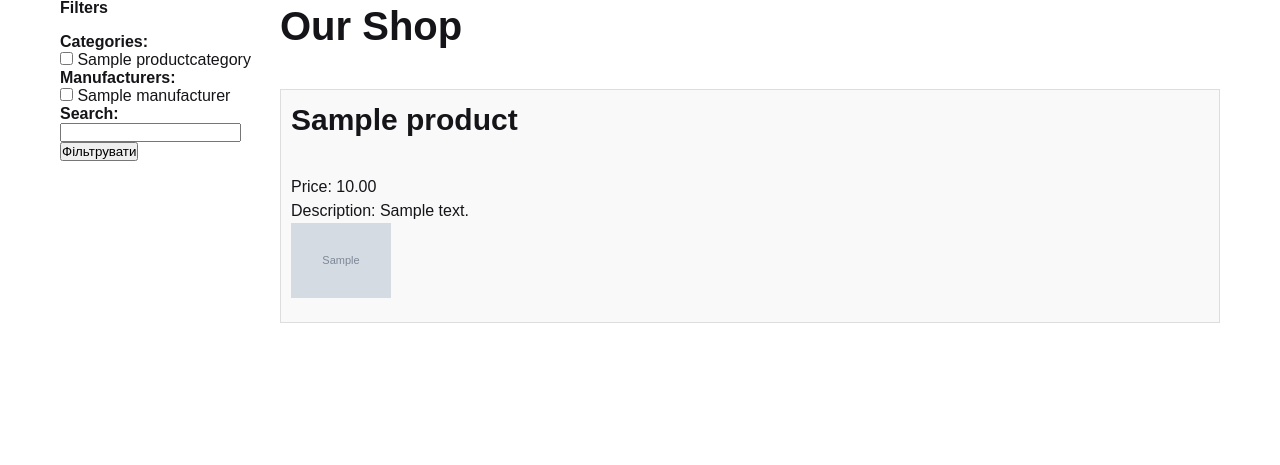
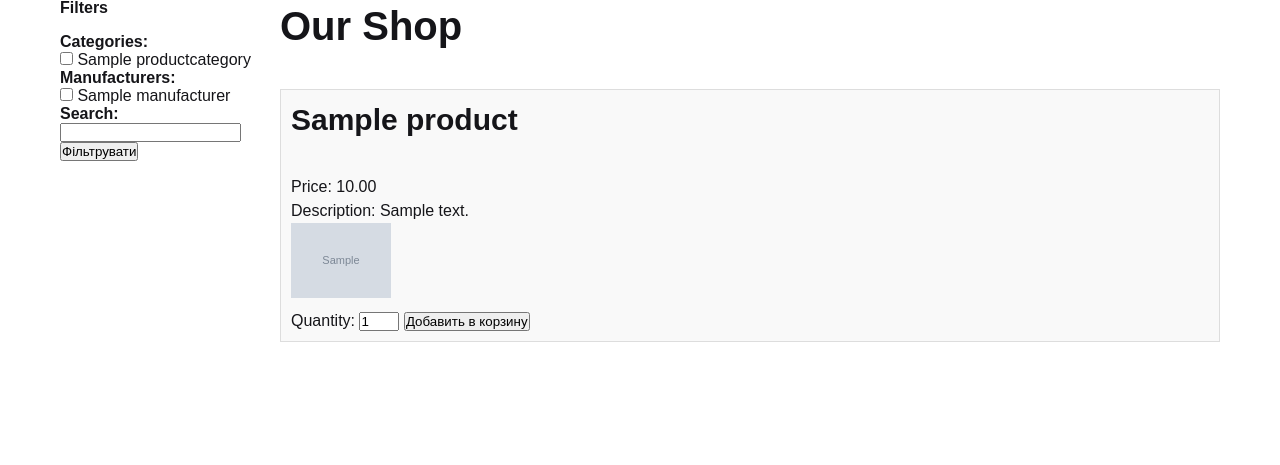
Before and after one commit to kramar17/dyplom_project, a Django app: page /our_shop/ in a window 1280 px wide. Shown: the part 41-506 px from the top of the page. Run offline with Django 5.2, Linux system fonts and the light colour scheme; tables that the repository leaves empty hold one stand-in row (values such as "Sample post"); grey boxes marked "Sample" are stand-in pictures.

Commit message:
add shop page and view

```diff
--- a/djangoProject1/urls.py
+++ b/djangoProject1/urls.py
@@ -5,7 +5,7 @@ from django.conf.urls.static import static
 from main.views import main_page, callback_view
 from account.views import (RegisterView, MyLoginView, logout_view, profile_view, manager_profile_view,
                            client_profile_view)
-from shop.views import OurShopView
+from shop.views import OurShopView, AddToCartView
 
 
 urlpatterns = [
@@ -19,4 +19,5 @@ urlpatterns = [
     path('manager_profile/', manager_profile_view, name='manager_profile'),
     path('client/<int:client_id>/', client_profile_view, name='client_profile'),
     path('our_shop/', OurShopView.as_view(), name='our_shop'),
+    path('add_to_cart/<int:product_id>/', AddToCartView.as_view(), name='add_to_cart'),
 ] + static(settings.MEDIA_URL, document_root=settings.MEDIA_ROOT)
--- a/shop/models.py
+++ b/shop/models.py
@@ -1,4 +1,7 @@
 from django.db import models
+from django.contrib.auth import get_user_model
+
+User = get_user_model()
 
 
 class Manufacturer(models.Model):
@@ -38,10 +41,12 @@ class ProductCategory(models.Model):
 
 
 class Product(models.Model):
+    id = models.AutoField(primary_key=True)
     name = models.CharField(max_length=100, unique=True)
     description = models.TextField()
     price = models.DecimalField(max_digits=10, decimal_places=2)
     is_visible = models.BooleanField(default=True)
+    is_available = models.BooleanField(default=True)
     category = models.ForeignKey(ProductCategory, on_delete=models.CASCADE, related_name='products')
     manufacturer = models.ForeignKey(Manufacturer, on_delete=models.CASCADE, related_name='manufacturers')
     sort = models.PositiveSmallIntegerField()
@@ -54,3 +59,35 @@ class Product(models.Model):
         verbose_name = 'Товар'
         verbose_name_plural = 'Товари'
         ordering = ['sort']
+
+User = get_user_model()
+
+
+class Cart(models.Model):
+    user = models.OneToOneField(User, on_delete=models.CASCADE)
+    products = models.JSONField(default=dict, verbose_name='Products in cart')
+
+    def add_product(self, product, quantity=1):
+        product_id = str(product.id)
+        if product_id in self.products:
+            self.products[product_id]['quantity'] += quantity
+        else:
+            self.products[product_id] = {
+                'name': product.name,
+                'price': float(product.price),
+                'quantity': quantity,
+            }
+        self.save()
+
+    def remove_product(self, product_id):
+        product_id = str(product_id)  # Преобразование в строку для ключа словаря
+        if product_id in self.products:
+            del self.products[product_id]
+            self.save()
+
+    def clear_cart(self):
+        self.products = {}
+        self.save()
+
+    def get_cart_items(self):
+        return self.products
--- a/shop/templates/shop.html
+++ b/shop/templates/shop.html
@@ -44,15 +44,24 @@
                 {% if product.photo %}
                 <img src="{{ product.photo.url }}" alt="{{ product.name }}">
                 {% endif %}
+                <!-- Форма для добавления товара в корзину с полем количества -->
+                <form method="post" action="{% url 'add_to_cart' product.id %}" id="add_to_cart_form_{{ product.id }}">
+                    {% csrf_token %}
+                    <label for="quantity_{{ product.id }}">Quantity:</label>
+                    <input type="number" id="quantity_{{ product.id }}" name="quantity" min="1" value="1">
+                    <button type="submit">Добавить в корзину</button>
+                </form>
             </div>
             {% empty %}
             <p>No products found.</p>
             {% endfor %}
         </div>
     </main>
+
     <footer>
         <!-- Футер, если есть -->
     </footer>
+
     <style>
         body {
           font-family: Arial, sans-serif;
@@ -82,6 +91,14 @@
           max-height: 100px;
           margin-bottom: 10px;
         }
+        input[type=number] {
+        width: 40px; /* Задаем желаемую ширину поля в пикселях */
+    }
     </style>
+
+    <script>
+        // Пример простого JavaScript для валидации формы или другой функциональности
+        // Добавьте здесь скрипты по мере необходимости
+    </script>
 </body>
 </html>
--- a/shop/views.py
+++ b/shop/views.py
@@ -1,13 +1,24 @@
+from django.db.models import Q
+from django.shortcuts import get_object_or_404, redirect
+from django.views import View
 from django.views.generic import TemplateView
-from django.db.models import Q
-from shop.models import Product, ProductCategory, Manufacturer
+from django.contrib.auth import get_user_model
+from shop.models import Cart, Product, ProductCategory, Manufacturer
 
+User = get_user_model()
 
 class OurShopView(TemplateView):
     template_name = 'shop.html'
 
     def get_context_data(self, **kwargs):
         context = super().get_context_data(**kwargs)
+
+        user = self.request.user
+        if user.is_authenticated:
+            # Проверяем, есть ли у пользователя корзина
+            if not hasattr(user, 'cart'):
+                # Создаем новую корзину для пользователя
+                Cart.objects.create(user=user, products={})
 
         # Получение всех категорий и производителей
         categories = ProductCategory.objects.filter(is_visible=True)
@@ -39,5 +50,19 @@ class OurShopView(TemplateView):
         context['selected_categories'] = list(map(int, selected_categories))
         context['selected_manufacturers'] = list(map(int, selected_manufacturers))
         context['search_query'] = search_query
+        context['cart'] = user.cart if user.is_authenticated else None
 
         return context
+
+
+class AddToCartView(View):
+    def post(self, request, product_id):
+        product = get_object_or_404(Product, id=product_id)
+        quantity = int(request.POST.get('quantity', 1))
+        user = request.user
+
+        if user.is_authenticated:
+            cart, created = Cart.objects.get_or_create(user=user)
+            cart.add_product(product, quantity=quantity)
+
+        return redirect('our_shop')
```
Also changed, not shown: shop/migrations/0003_alter_product_id.py (added), shop/migrations/0004_product_is_available_cart.py (added). Lines whose indentation alone changed are shown as unchanged.
